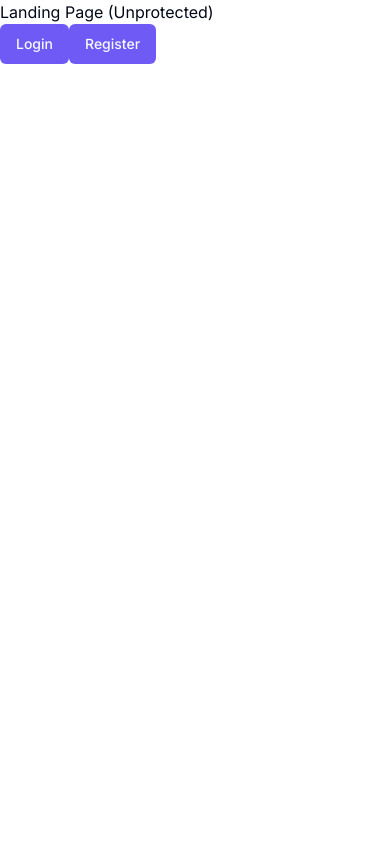
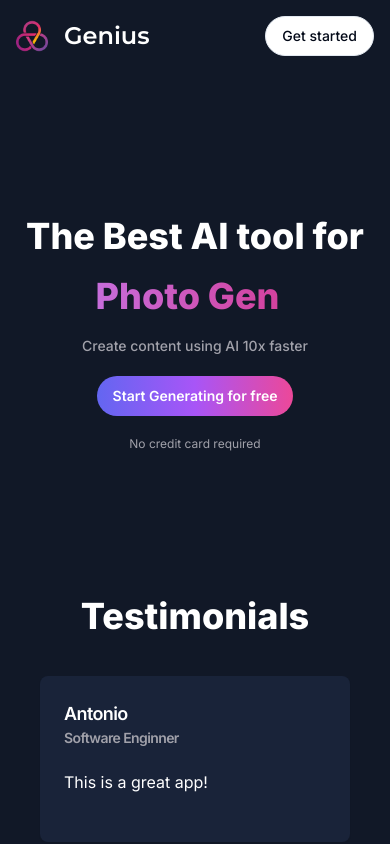
Before and after one commit to Manea-Alex/AI-Web-App, a Next.js app: page / in a window 390 px wide. Built offline with nearby package versions, Linux system fonts and the light colour scheme; no server answers.

Commit message:
Landing Page

```diff
--- /dev/null
+++ b/app/(landing)/layout.tsx
@@ -0,0 +1,16 @@
+const LandingLayout = ({
+    children
+}: {
+    children: React.ReactNode
+}) => {
+    return (
+        <main className="h-full bg-[#111827] overflow-auto">
+            <div className="mx-auto max-w-screen-xl h-full w-full">
+                {children}
+            </div>
+
+        </main>
+     );
+}
+
+export default LandingLayout;
--- a/app/(landing)/page.tsx
+++ b/app/(landing)/page.tsx
@@ -1,22 +1,16 @@
-import { Button } from "@/components/ui/button";
-import Link  from "next/link";
+import { LandingContent } from "@/components/landing-content";
+import { LandingHero } from "@/components/landing-hero";
+import { LandingNavbar } from "@/components/landing-navbar";
 
 const LandingPage = () => {
-    return ( <div>
-        Landing Page (Unprotected)
-        <div>
-            <Link href="/sign-in">
-                <Button>
-                    Login
-                </Button>
-            </Link>
-             <Link href="/sign-up">
-                <Button>
-                    Register
-                </Button>
-            </Link>
+    return (
+        <div className="h-full">
+            <LandingNavbar />
+            <LandingHero />
+            <LandingContent />
+
         </div>
-    </div> );
+    );
 }
 
 export default LandingPage;
--- /dev/null
+++ b/components/landing-content.tsx
@@ -0,0 +1,62 @@
+"use client"
+
+import { Card, CardContent, CardHeader, CardTitle } from "@/components/ui/card"
+
+const testimonials = [
+    {
+        name: "Antonio",
+        avatar: "A",
+        title: "Software Enginner",
+        description: " This is a great app!"
+    },
+    {
+        name: "Adriana",
+        avatar: "A",
+        title: "Designer",
+        description: " I liked the intuitive navigation of the app"
+    },
+    {
+        name: "Stefan",
+        avatar: "S",
+        title: "Student",
+        description: "The application is good but I hope the response times can be improved"
+    },
+    {
+        name: "Gabriela",
+        avatar: "G",
+        title: "Architect",
+        description: "I have used the image generation for some inspiration and I was impressed!"
+    },
+]
+
+
+export const LandingContent = () => {
+
+    return (
+
+        <div className="px-10 pb-20">
+           <h2 className="text-center text-4xl text-white font-extrabold mb-10">
+             Testimonials
+           </h2>
+           <div className="grid grid-cols-1 sm:grid-cols-2 md:grid-cols-3
+                lg:grid-cols-4 gap-4">
+                    {testimonials.map((item) =>(
+                        <Card key ={item.description} className="bg-[#192339] border-none text-white">
+                            <CardHeader>
+                                <CardTitle className="flex items-center gap-x-2">
+                                    <div>
+                                        <p className="text-lg">{item.name}</p>
+                                         <p className="text-zinc-400 text-sm">{item.title}</p>
+                                    </div>
+                                </CardTitle>
+                                <CardContent className="pt-4 px-0">
+                                    {item.description}
+                                </CardContent>
+                            </CardHeader>
+                        </Card>
+                    ))}
+
+           </div>
+        </div>
+    )
+}
--- /dev/null
+++ b/components/landing-hero.tsx
@@ -0,0 +1,55 @@
+"use client"
+
+import { useAuth } from "@clerk/nextjs"
+import TypeWriterComponent from "typewriter-effect"
+import Link from "next/link"
+import { Button } from "./ui/button"
+
+export const LandingHero = () => {
+
+    const {isSignedIn} = useAuth()
+    return ( <div className="text-white font-bold py-36 text-center space-y-5">
+                <div className="text-4xl sm:text-5xl md:text-6xl
+                    lg:text-7xl space-y-5 font-extrabold">
+                        <h1>
+                            The Best AI tool for
+                        </h1>
+                        <div className="text-transparent bg-clip-text
+                          bg-gradient-to-r from-purple-400 to-pink-600">
+                                <TypeWriterComponent
+                                    options = {{
+                                        strings: [
+
+                                            "Chatbot.",
+                                            "Photo Generation.",
+                                            "Music Generation.",
+                                            "Code Generation.",
+                                            "Video Generation.",
+
+                                        ],
+                                        autoStart: true,
+                                        loop: true
+                                    }}
+
+                                />
+                        </div>
+
+                </div>
+                <div className="text-sm md:text-xl font-medium text-zinc-400">
+                    Create content using AI 10x faster
+
+                </div>
+                <div>
+                    <Link href = {isSignedIn ? "/dashboard" : "/sign-up"}>
+                        <Button variant = "premium" className="md:text-lg p-4 md:p-6
+                          rounded-full font-semibold">
+                            Start Generating for free
+                        </Button>
+                    </Link>
+                </div>
+                <div className="text-zinc-400 text-xs md:text-sm font-normal">
+                    No credit card required
+                </div>
+            </div>
+    )
+}
--- /dev/null
+++ b/components/landing-navbar.tsx
@@ -0,0 +1,49 @@
+"use client"
+
+import { Montserrat } from "next/font/google"
+import Image from "next/image"
+import Link from "next/link"
+import { useAuth } from "@clerk/nextjs"
+
+import { cn } from "@/lib/utils"
+import { Button } from "@/components/ui/button"
+
+const font =Montserrat({
+    weight: "600",
+    subsets: ["latin"]
+})
+
+export const LandingNavbar = () => {
+    const { isSignedIn } = useAuth()
+
+    return (
+
+        <nav className="p-4 bg-transparent flex items-center
+        justify-between">
+            <Link href="/" className="flex items-center">
+                <div className="relative h-8 w-8 mr-4">
+                    <Image
+                        fill
+                        alt = "Logo"
+                        src="/logo.png"
+                    />
+                </div>
+                <h1 className={cn("text-2xl font-bold text-white",
+                    font.className)}>
+                    Genius
+                </h1>
+
+            </Link>
+            <div className="flex items-center gap-x-2">
+                <Link href = {isSignedIn ? "/dashboard" : "/sign-up"} >
+                    <Button variant="outline" className="rounded-full">
+                        Get started
+                    </Button>
+
+                </Link>
+
+            </div>
+
+        </nav>
+    )
+}
--- a/package.json
+++ b/package.json
@@ -34,6 +34,7 @@
     "stripe": "^13.9.0",
     "tailwind-merge": "^1.14.0",
     "tailwindcss-animate": "^1.0.7",
+    "typewriter-effect": "^2.21.0",
     "zod": "^3.22.2",
     "zustand": "^4.4.3"
   },
```
Also changed, not shown: 1 other file (tests, documents, lock files or other folders).
